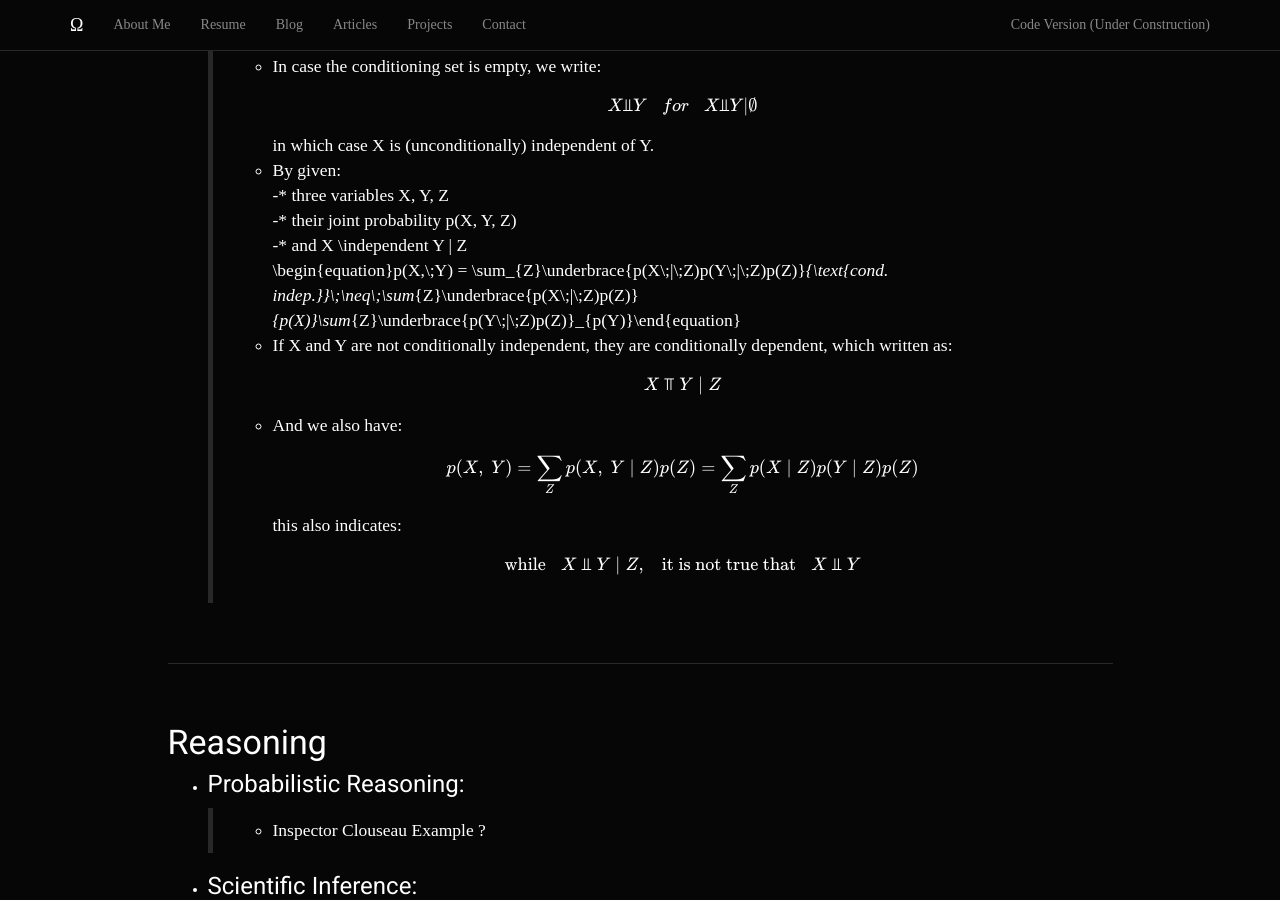
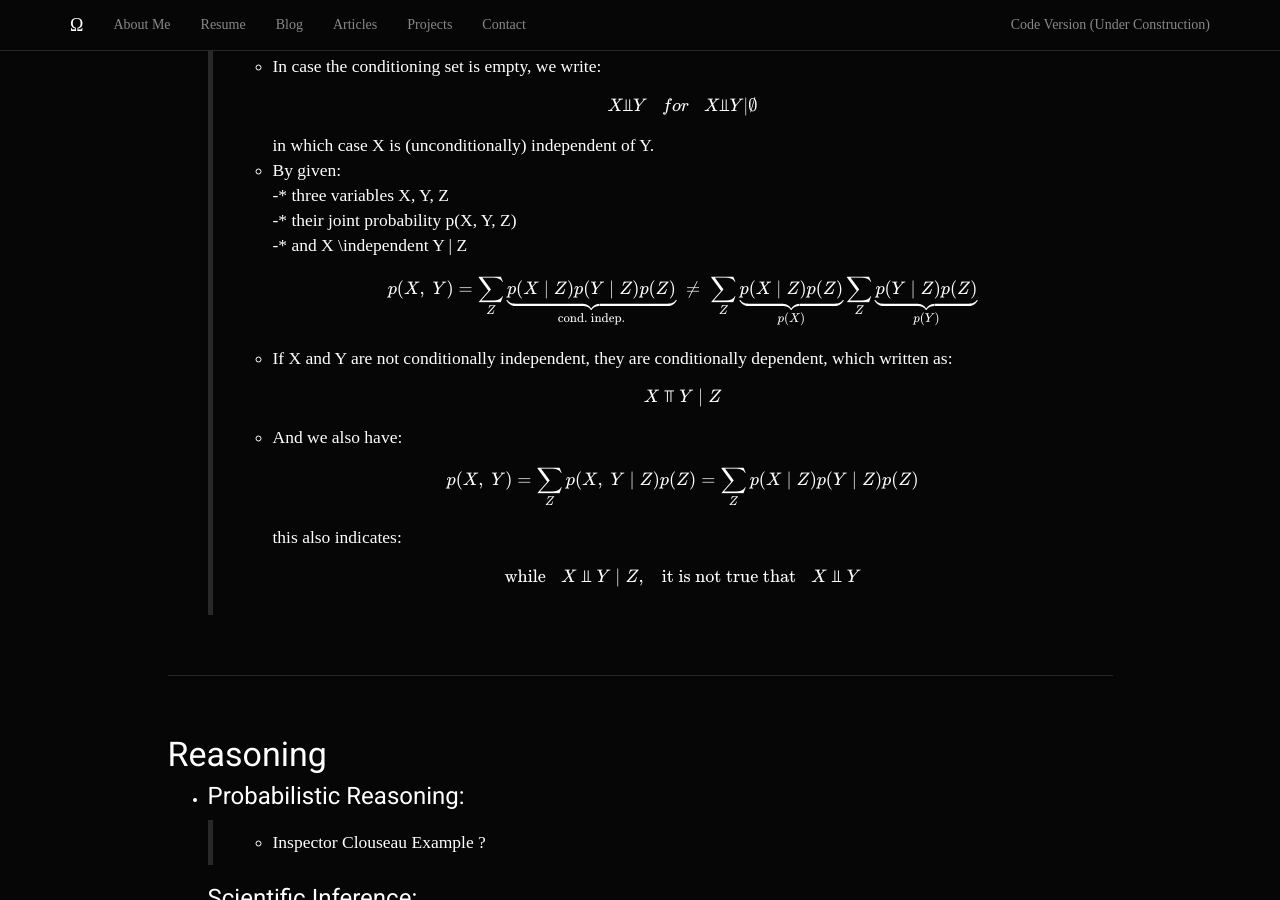
Before and after one commit to KratosOmega/omega-portfolio, a Jekyll site: the page built from _posts/2018-09-03-Introduction_To_Probability.md, in a window 1280 px wide and 900 px high, scrolled down 4751 px. Built offline with Jekyll 4.4.1, drawn with Linux system fonts in a browser that asks for light colours; nearby versions of some CDN libraries; some web fonts are replaced; formulas are drawn with MathJax 3; comment, search, counter and statistics services are not loaded.

Commit message:
fixed latex vs. markdown conflict on underscore

```diff
--- a/_posts/2018-09-03-Introduction_To_Probability.md
+++ b/_posts/2018-09-03-Introduction_To_Probability.md
@@ -150,7 +150,7 @@ comments: true
 >-* three variables X, Y, Z<br>
 >-* their joint probability p(X, Y, Z)<br>
 >-* and X \independent Y | Z<br>
-> \begin{equation}p(X,\;Y) = \sum_{Z}\underbrace{p(X\;|\;Z)p(Y\;|\;Z)p(Z)}_{\text{cond. indep.}}\;\neq\;\sum_{Z}\underbrace{p(X\;|\;Z)p(Z)}_{p(X)}\sum_{Z}\underbrace{p(Y\;|\;Z)p(Z)}_{p(Y)}\end{equation}
+> \begin{equation}p(X,\;Y) = \sum_{Z}\underbrace{p(X\;|\;Z)p(Y\;|\;Z)p(Z)}\_{\text{cond. indep.}}\;\neq\;\sum_{Z}\underbrace{p(X\;|\;Z)p(Z)}\_{p(X)}\sum_{Z}\underbrace{p(Y\;|\;Z)p(Z)}\_{p(Y)}\end{equation}
 >- If X and Y are not conditionally independent, they are conditionally dependent, which written as:
 > \begin{equation}X\;\unicode{x2AEA}\;Y\;|\;Z\end{equation}
 >- And we also have:
```
